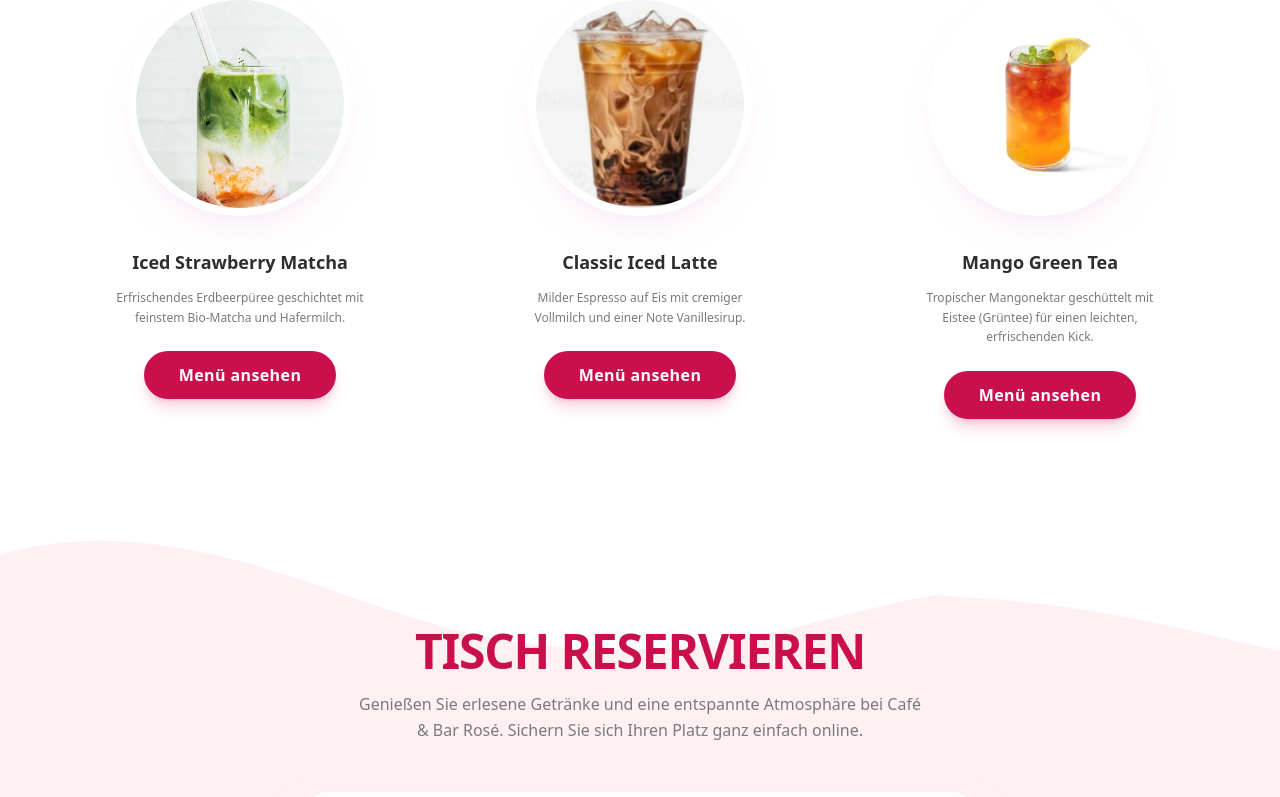
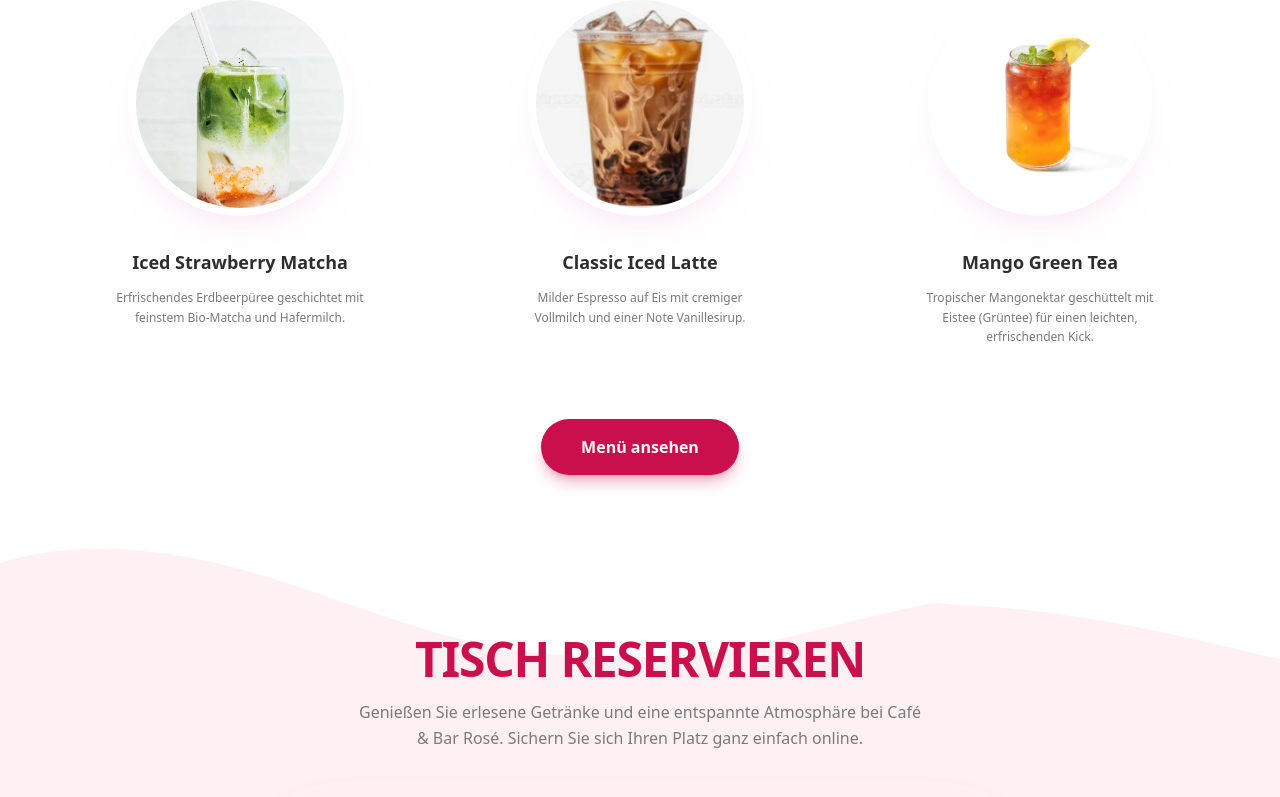
Before and after one commit to Moatez-km/cafe-bar-rose, a React (Vite) app: page / in a window 1280 px wide. Shown: the part 1273-2070 px from the top of the page. Built offline with nearby package versions, Linux system fonts and the light colour scheme.

Commit message:
Move product card buttons to a single centered button under the section

```diff
--- a/src/components/Products.tsx
+++ b/src/components/Products.tsx
@@ -64,20 +64,23 @@ export default function Products() {
                 <img
                   src={product.img}
                   alt={product.name}
-                  className="w-full h-full object-cover rounded-full mix-blend-multiply"
+                  className="w-full h-full object-cover rounded-full"
                 />
               </div>
 
               <h3 className="font-bold text-lg text-text-main mb-3">{product.name}</h3>
-              <p className="text-xs text-text-muted mb-6 leading-relaxed max-w-[250px]">
+              <p className="text-xs text-text-muted leading-relaxed max-w-[250px]">
                 {product.desc}
               </p>
-
-              <button className="w-48 py-3 rounded-full bg-primary text-white font-bold tracking-wide hover:bg-primary-hover shadow-lg shadow-primary/20 transition-all active:scale-95">
-                Menü ansehen
-              </button>
             </div>
           ))}
+        </div>
+
+        {/* Centered Menu button */}
+        <div className="flex justify-center mt-6">
+          <button className="bg-primary hover:bg-primary-hover text-white px-10 py-4 rounded-full font-bold shadow-lg shadow-primary/30 transition-all hover:scale-105 active:scale-95 cursor-pointer">
+            Menü ansehen
+          </button>
         </div>
       </div>
     </section>
```
